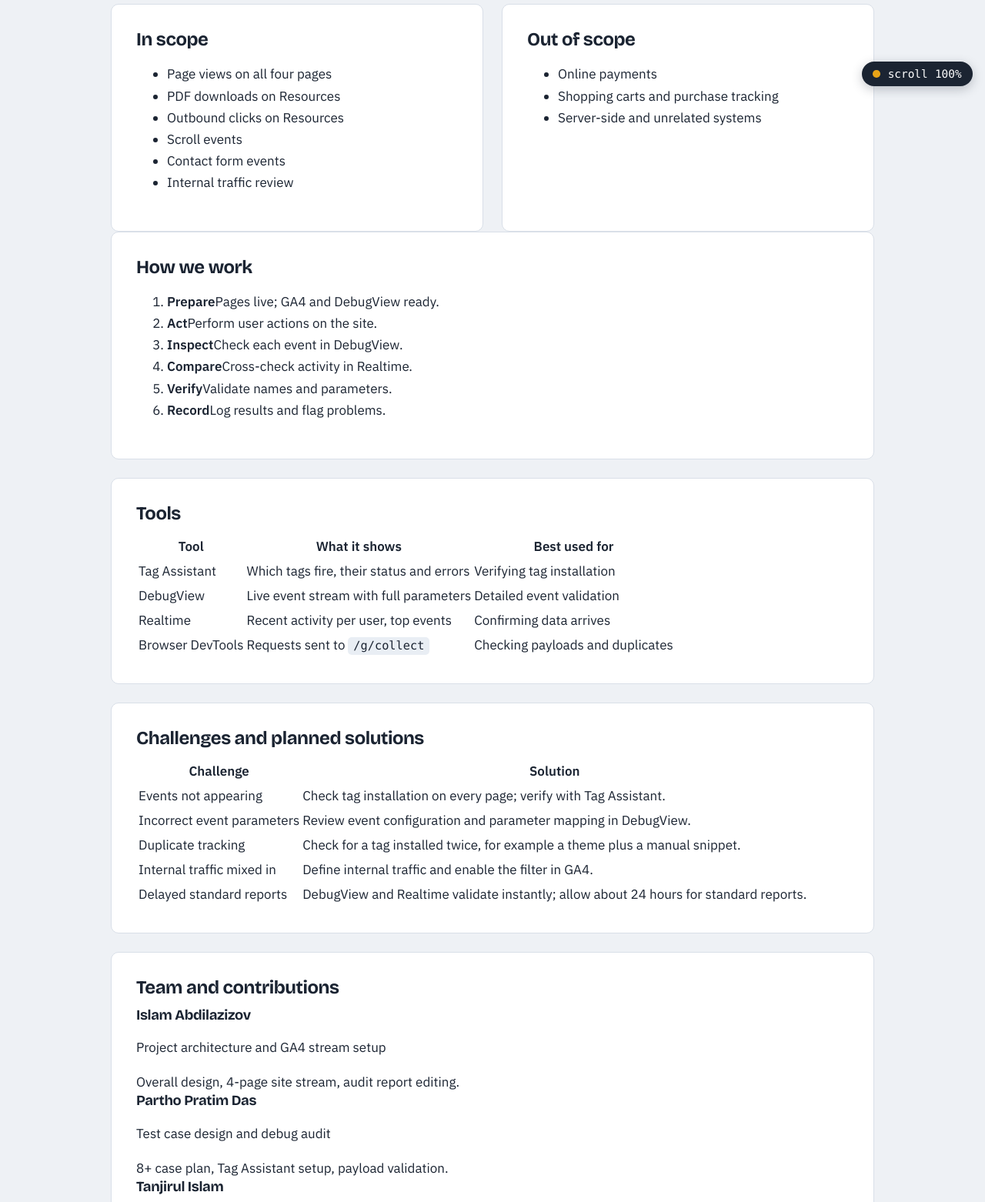
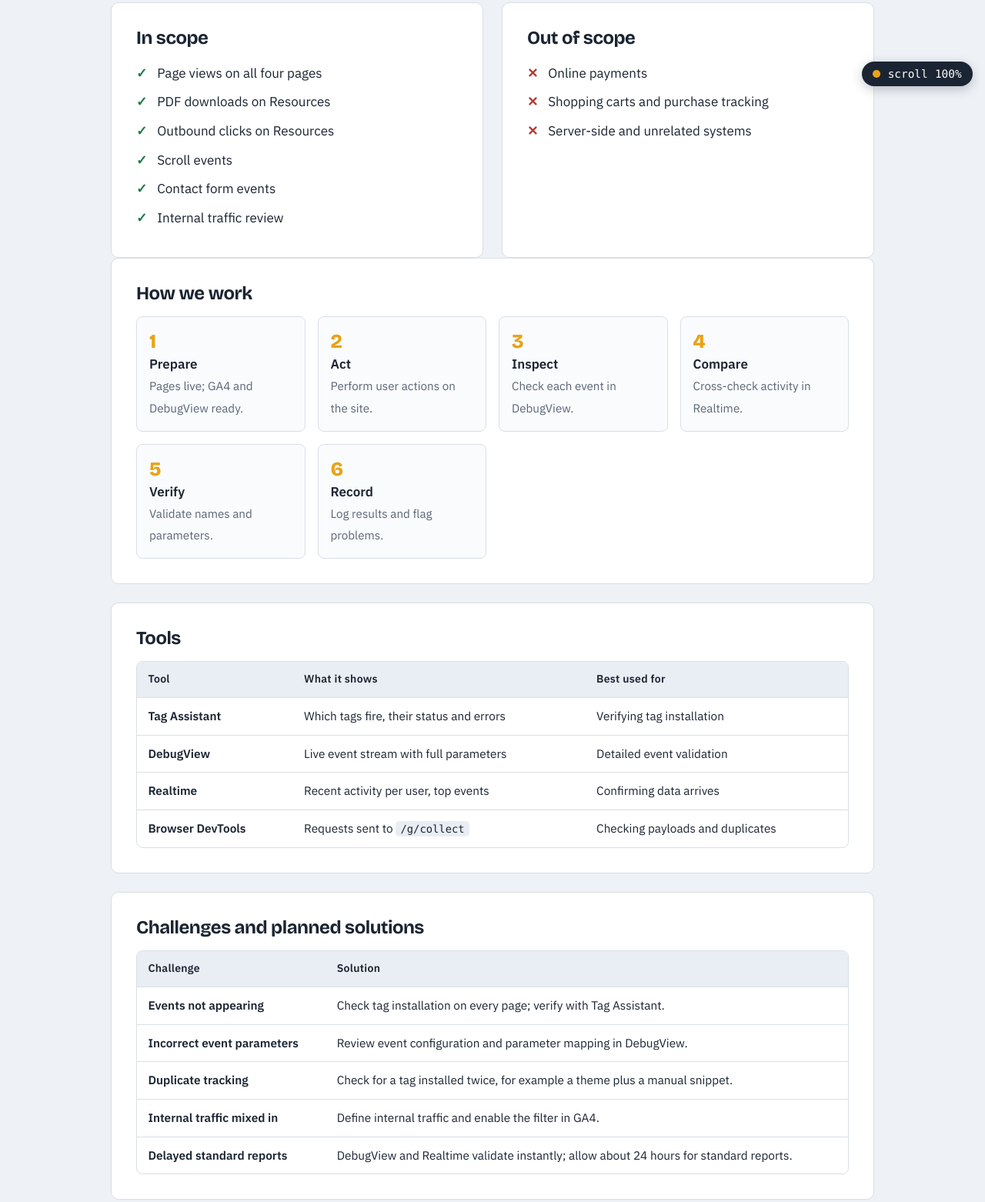
Before and after one commit to islamabdilazizov976-sys/my-website, a plain HTML site: page ga4-test-site/about.html in a window 1280 px wide. Shown: the part 672-2234 px from the top of the page at 77% size. Drawn offline with nearby package versions, Linux system fonts and the light colour scheme.

Commit message:
Add styles for project content blocks
Added styles for content blocks including cards, quotes, tables, steps, checks, and team sections.

```diff
--- a/ga4-test-site/style.css
+++ b/ga4-test-site/style.css
@@ -392,3 +392,180 @@ code {
         transition: none !important;
     }
 }
+
+/* ---- Content blocks added for project pages ---- */
+.cards {
+    display: grid;
+    gap: 1.5rem;
+    grid-template-columns: repeat(auto-fit, minmax(240px, 1fr));
+    margin-bottom: 1.5rem;
+}
+
+.cards .panel+.panel {
+    margin-top: 0;
+}
+
+.kicker {
+    font: 600 .8rem var(--font-body);
+    letter-spacing: .08em;
+    text-transform: uppercase;
+    color: var(--brand);
+    margin: 0 0 .5rem;
+}
+
+.quote {
+    margin: 1.5rem 0 0;
+    padding: 1.25rem 1.5rem;
+    border-left: 4px solid var(--signal);
+    background: #fff8e6;
+    border-radius: 0 var(--radius) var(--radius) 0;
+    font-family: var(--font-head);
+    font-size: 1.2rem;
+    font-weight: 700;
+    letter-spacing: -.01em;
+}
+
+.table-wrap {
+    overflow-x: auto;
+    margin-top: 1rem;
+    border: 1px solid var(--line);
+    border-radius: 8px;
+}
+
+table {
+    width: 100%;
+    border-collapse: collapse;
+    font-size: .96rem;
+    min-width: 34rem;
+}
+
+th,
+td {
+    padding: .7rem .9rem;
+    text-align: left;
+    vertical-align: top;
+    border-bottom: 1px solid var(--line);
+}
+
+th {
+    background: #e9eef4;
+    font-weight: 600;
+    font-size: .88rem;
+    letter-spacing: .02em;
+}
+
+tbody tr:last-child td {
+    border-bottom: 0;
+}
+
+td:first-child {
+    white-space: nowrap;
+    font-weight: 600;
+}
+
+.steps {
+    list-style: none;
+    counter-reset: s;
+    margin: 1rem 0 0;
+    padding: 0;
+    display: grid;
+    gap: 1rem;
+    grid-template-columns: repeat(auto-fit, minmax(210px, 1fr));
+}
+
+.steps li {
+    counter-increment: s;
+    padding: 1rem;
+    border: 1px solid var(--line);
+    border-radius: 8px;
+    background: #fafbfd;
+}
+
+.steps li::before {
+    content: counter(s);
+    display: block;
+    font: 800 1.6rem var(--font-head);
+    color: var(--signal);
+}
+
+.steps strong {
+    display: block;
+}
+
+.steps span {
+    color: var(--muted);
+    font-size: .95rem;
+}
+
+.checks,
+.crosses {
+    list-style: none;
+    margin: .5rem 0 0;
+    padding: 0;
+}
+
+.checks li,
+.crosses li {
+    padding: .3rem 0 .3rem 1.7rem;
+    position: relative;
+}
+
+.checks li::before {
+    content: "\2713";
+    position: absolute;
+    left: 0;
+    color: var(--ok);
+    font-weight: 700;
+}
+
+.crosses li::before {
+    content: "\2715";
+    position: absolute;
+    left: 0;
+    color: #b3392f;
+    font-weight: 700;
+}
+
+.team {
+    display: grid;
+    gap: 1.5rem;
+    grid-template-columns: repeat(auto-fit, minmax(230px, 1fr));
+    margin-top: 1rem;
+}
+
+.person {
+    padding: 1.1rem 1.25rem;
+    border: 1px solid var(--line);
+    border-radius: 8px;
+    background: #fafbfd;
+}
+
+.person h3 {
+    margin-bottom: .2rem;
+}
+
+.person .role {
+    color: var(--brand);
+    font-weight: 600;
+    margin: 0 0 .5rem;
+    font-size: .98rem;
+}
+
+.person p {
+    margin: 0;
+    color: var(--muted);
+    font-size: .96rem;
+}
+
+.refs {
+    padding-left: 1.2rem;
+    margin: .5rem 0 0;
+}
+
+.refs li {
+    margin-bottom: .6rem;
+}
+
+.mode-flag {
+    color: var(--signal);
+}
```
